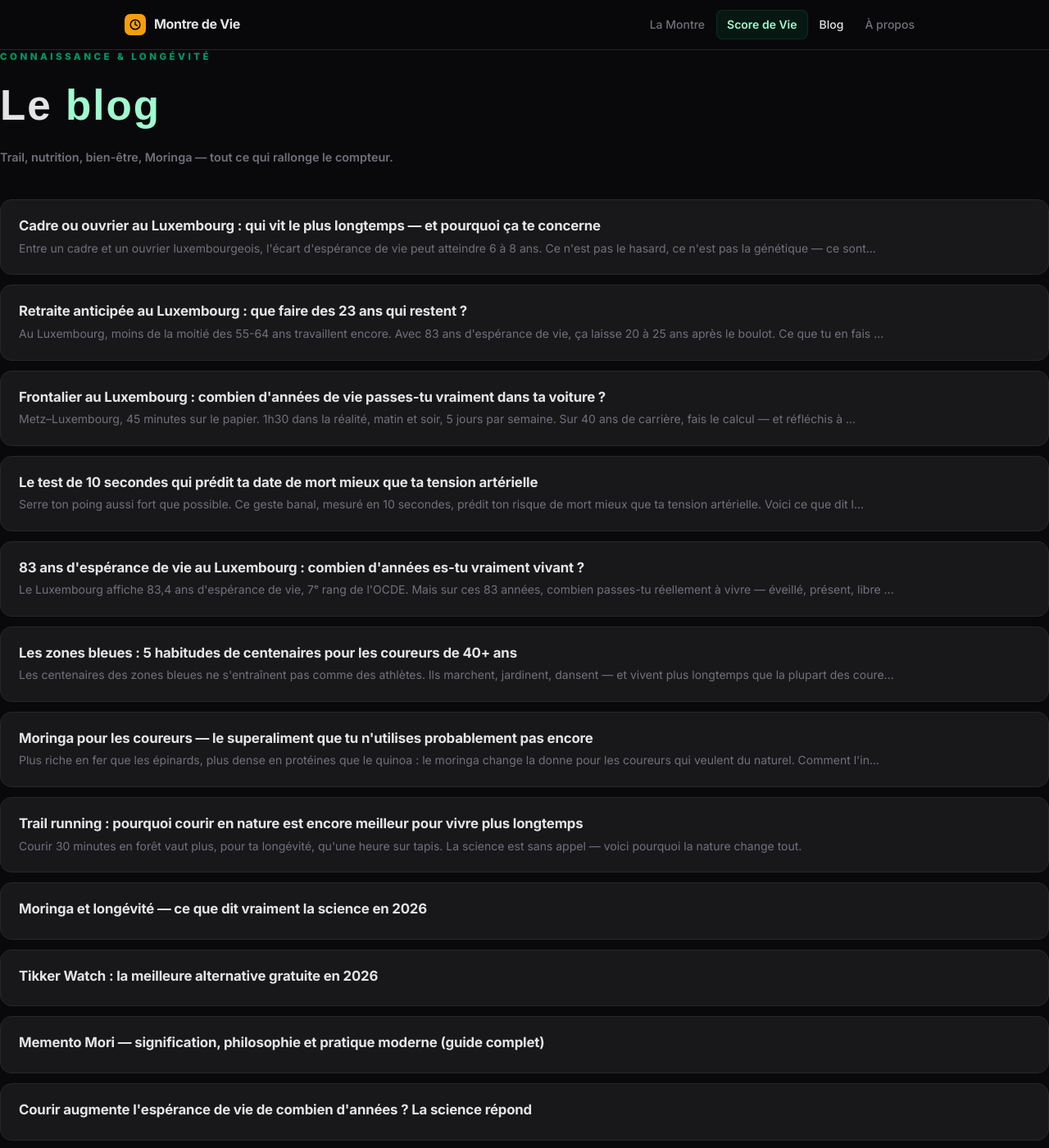
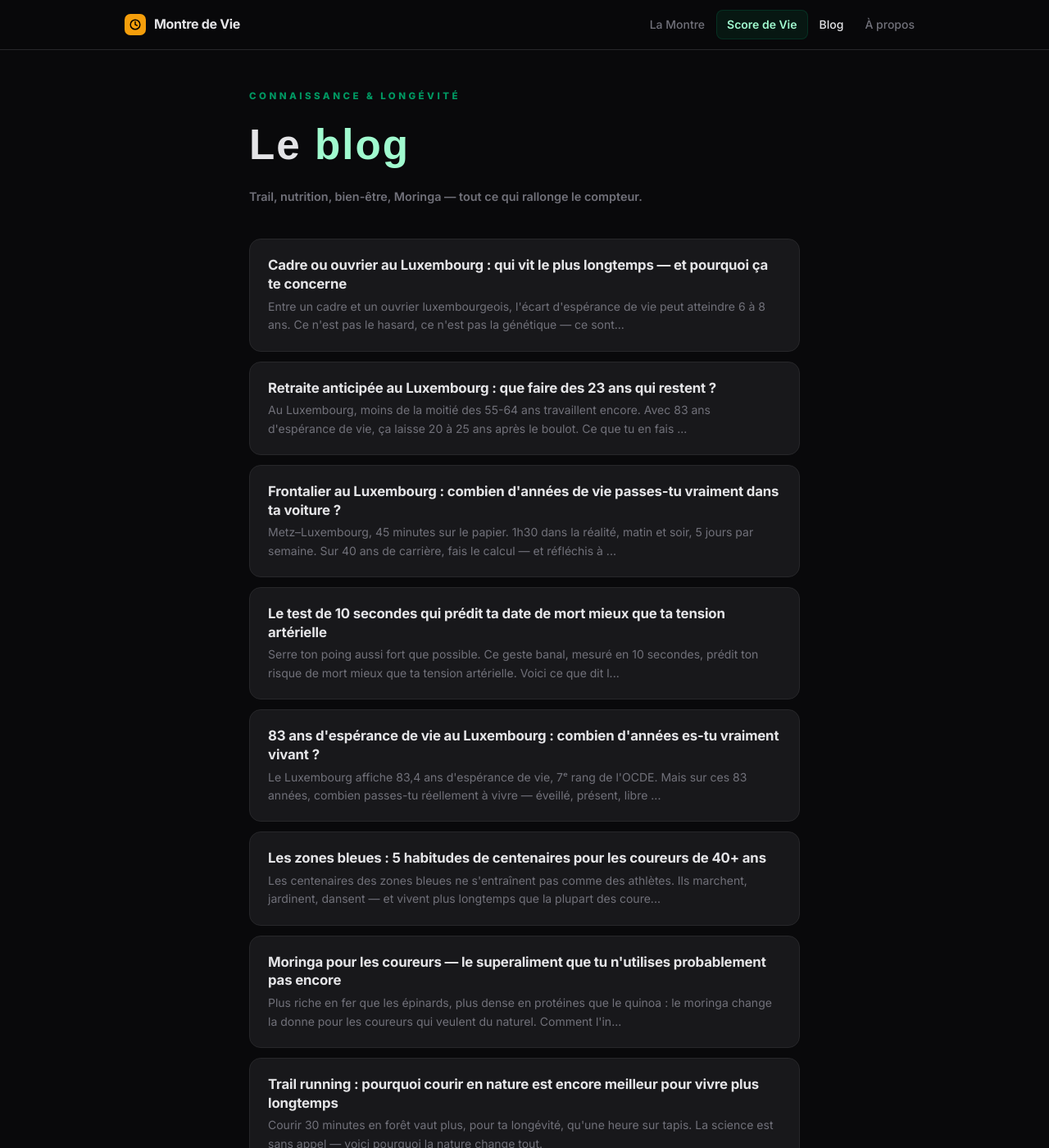
Before and after one commit to SebRunNature/memento-mori, a Jekyll site: the page built from blog/index.html, in a window 1280 px wide and 1400 px high. Shown: the whole window at 82% size. Built offline with Jekyll 4.4.1, drawn with Linux system fonts in a browser that asks for light colours.

Commit message:
Update default.html

```diff
--- a/_layouts/default.html
+++ b/_layouts/default.html
@@ -66,9 +66,13 @@
       .nav-link[href="/apropos/"]{display:none}
     }
 
-    /* MAIN */
+    /* MAIN WRAP — s'applique aux pages sans wrapper propre (blog, à propos, articles) */
     main{padding-top:60px}
     .content-wrap{max-width:720px;margin:0 auto;padding:48px 24px 80px}
+    /* Les pages avec leur propre structure (accueil) annulent le padding du wrap */
+    .content-wrap:has(.home){max-width:none;padding:0}
+    /* Fallback sans :has() */
+    .home{max-width:1024px;margin:0 auto;padding:80px 24px 100px}
 
     /* BLOG CARDS */
     .post-list{display:flex;flex-direction:column;gap:12px;margin-top:20px}
@@ -162,7 +166,11 @@
   </div>
 </nav>
 
-<main>{{ content }}</main>
+<main>
+  <div class="content-wrap">
+    {{ content }}
+  </div>
+</main>
 
 <footer class="site-footer">
   <div class="site-footer-inner">
```
